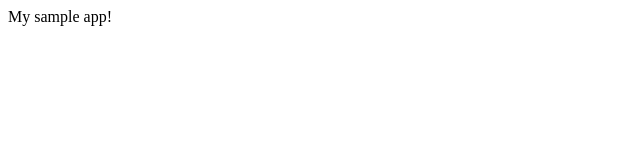
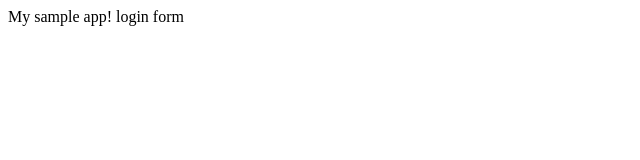
Before and after one commit to poornima-rang/mysampleapp, a plain HTML site: page index.html in a window 1280 px wide. Shown: the full height of the page, 0-640 px from the left. Drawn offline with Linux system fonts and the light colour scheme.

Commit message:
login form

```diff
--- a/index.html
+++ b/index.html
@@ -2,5 +2,7 @@
 <head>
 <title>my sample app</title>
 </head>
-<body>My sample app!</body>
+<body>My sample app!
+login form
+</body>
 </html>
```
Also changed, not shown: login.html (added).
